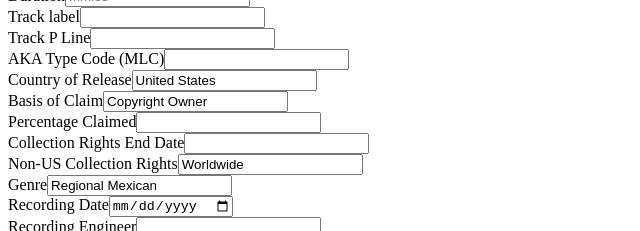
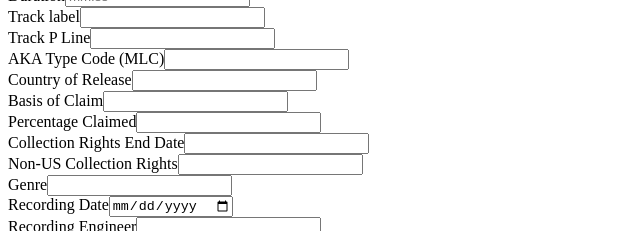
Before and after one commit to Rigooetto/music-metadata-form, a React (Create React App) app: page / in a window 1280 px wide. Shown: the part 569-800 px from the top of the page, without its empty margins (0-640 px from the left). Built offline with nearby package versions, Linux system fonts and the light colour scheme; no server answers.

Commit message:
Update App.js

```diff
--- a/src/App.js
+++ b/src/App.js
@@ -825,12 +825,12 @@ function createEmptyTrack() {
     recordingTitle: "",
     akaTitle: "",
     akaTypeCode: "",
-    countryRelease: "United States",
-    basisClaim: "Copyright Owner",
+    countryRelease: "",
+    basisClaim: "",
     percentClaim: "",
     collectionEnd: "",
-    nonUSRights: "Worldwide",
-    genre: "Regional Mexican",
+    nonUSRights: "",
+    genre: "",
     recDate: "",
     recEng: "",
     producer: "",
@@ -861,7 +861,7 @@ function createEmptyTrack() {
       ipi: "",
       split: "",
       pro: "",
-      roleCode: "CA",
+      roleCode: "",
       publisher: "",
       publisherIPI: "",
       publisherPRO: "",
```
